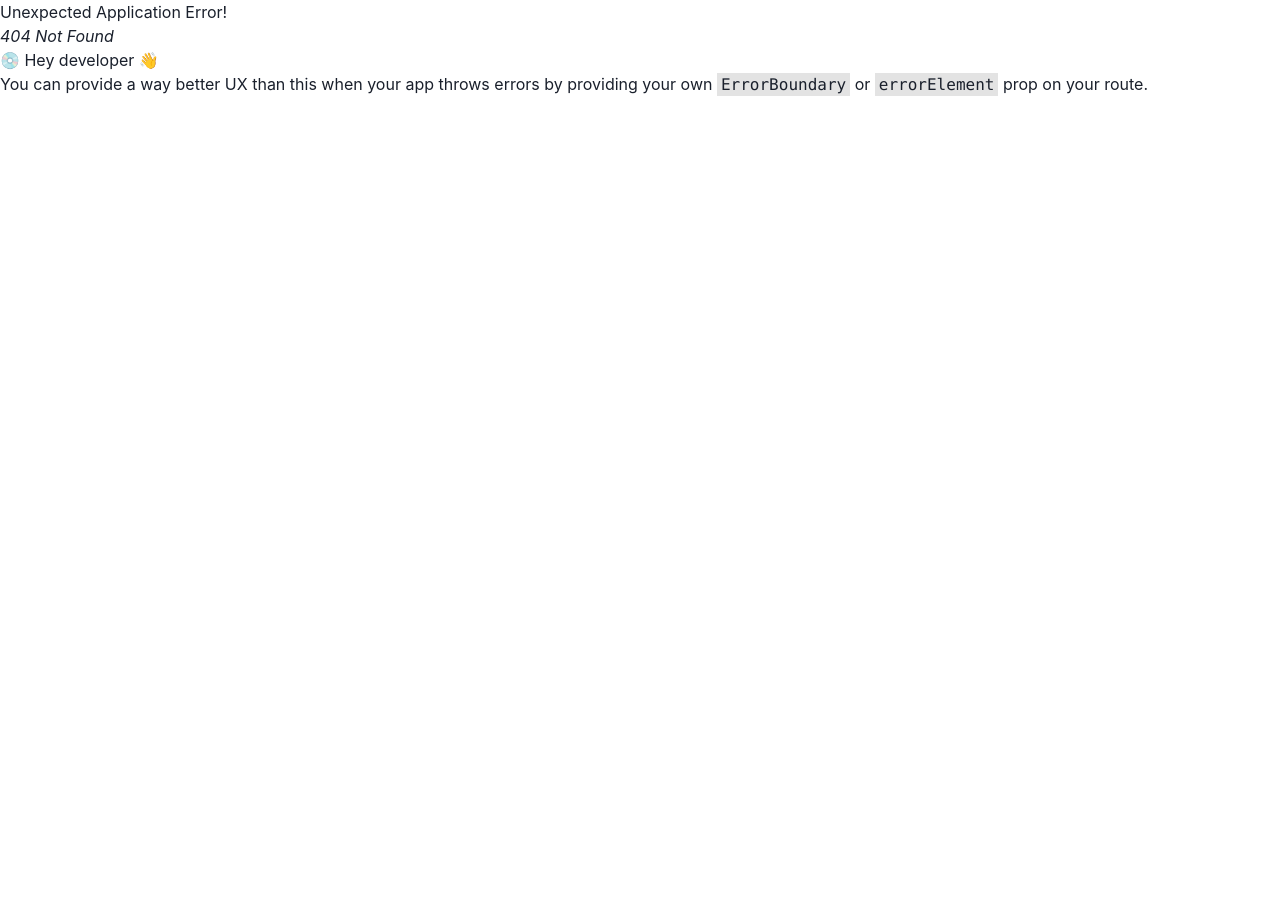
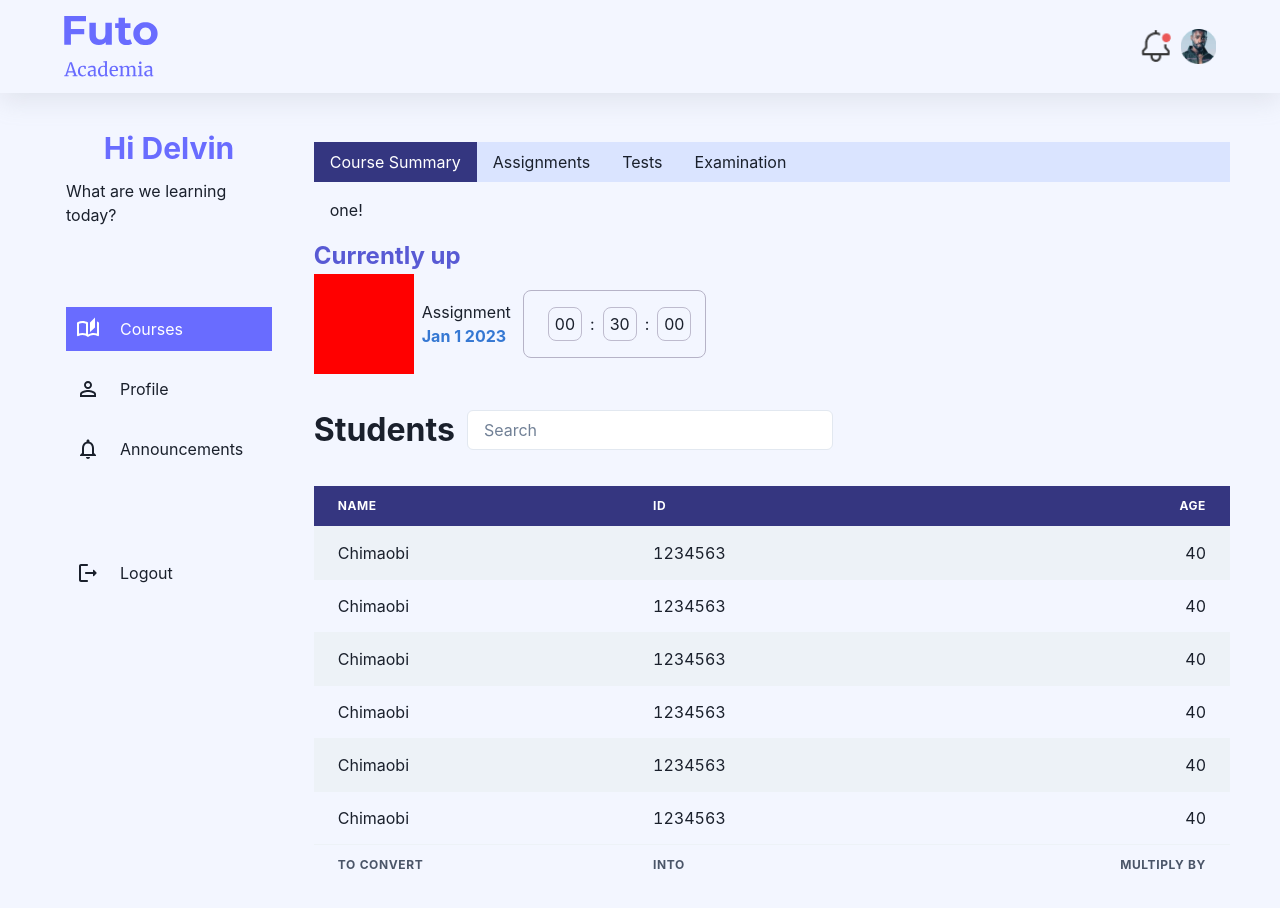
Before and after one commit to vicradon/futo-academia, a React (Vite) app: page /lecturer/courses/1 in a window 1280 px wide. Before the commit this address had no page. Shown: the top 908 px of the page. Before the commit the page ends 800 px from the top, so only its background shows below. Built offline with nearby package versions, Linux system fonts and the light colour scheme.

Commit message:
chore: my own main changes

```diff
--- a/package.json
+++ b/package.json
@@ -25,7 +25,9 @@
 		"framer-motion": "^10.12.16",
 		"react": "^18.2.0",
 		"react-dom": "^18.2.0",
-		"react-router-dom": "^6.12.1"
+		"react-icons": "^4.10.1",
+		"react-router-dom": "^6.12.1",
+		"react-spinners": "^0.13.8"
 	},
 	"devDependencies": {
 		"@types/node": "^20.4.8",
--- /dev/null
+++ b/src/components/Table.tsx
@@ -0,0 +1,106 @@
+import { Box, Table, Thead, Tbody, Tfoot, Tr, Th, Td, TableCaption, TableContainer, Flex, Text, Input } from "@chakra-ui/react";
+
+const AppTable = () => {
+	const headers = [
+		{
+			title: "Name",
+			key: "name",
+			align: "left",
+		},
+		{
+			title: "ID",
+			key: "id",
+			align: "left",
+		},
+		{
+			title: "Age",
+			key: "age",
+			align: "right",
+		},
+	];
+
+	const body = [
+		{
+			name: "Chimaobi",
+			id: "1234563",
+			age: "40",
+		},
+		{
+			name: "Chimaobi",
+			id: "1234563",
+			age: "40",
+		},
+		{
+			name: "Chimaobi",
+			id: "1234563",
+			age: "40",
+		},
+		{
+			name: "Chimaobi",
+			id: "1234563",
+			age: "40",
+		},
+		{
+			name: "Chimaobi",
+			id: "1234563",
+			age: "40",
+		},
+		{
+			name: "Chimaobi",
+			id: "1234563",
+			age: "40",
+		},
+	];
+	return (
+		<Box>
+			<Flex alignItems="center" my={8}>
+				<Text fontSize="32px" fontWeight="bold">
+					Students
+				</Text>
+				<Input placeholder="Search" ml={3} width="40%" bgColor="#fff" />
+			</Flex>
+			<TableContainer mx="auto" mt={6}>
+				<Table variant="striped">
+					<Thead bgColor="brand.800" textColor="white">
+						<Tr>
+							{headers.map((header) => (
+								<Th
+									sx={{
+										color: "#fff",
+										textAlign: header?.align,
+									}}
+								>
+									{header.title}
+								</Th>
+							))}
+						</Tr>
+					</Thead>
+					<Tbody>
+						{body?.map((data: any) => (
+							<Tr>
+								{headers.map(({ key, align }: any) => (
+									<Td
+										sx={{
+											textAlign: align,
+										}}
+									>
+										{data?.[key]}
+									</Td>
+								))}
+							</Tr>
+						))}
+					</Tbody>
+					<Tfoot>
+						<Tr>
+							<Th>To convert</Th>
+							<Th>into</Th>
+							<Th isNumeric>multiply by</Th>
+						</Tr>
+					</Tfoot>
+				</Table>
+			</TableContainer>
+		</Box>
+	);
+};
+
+export default AppTable;
--- /dev/null
+++ b/src/components/TimerBox.tsx
@@ -0,0 +1,22 @@
+import { Box, Flex, Text } from "@chakra-ui/react";
+
+export default function TimerBox() {
+	return (
+		<Box
+			sx={{
+				border: "1px solid #B6B3C7",
+			}}
+			borderRadius="8px"
+			p={4}
+			my={2}
+			width="20%"
+		>
+			<Flex alignItems="center" justifyContent="space-around">
+				<Box sx={{ border: "1px solid #BEBBCE", p: "4px 6px", mx: 2, borderRadius: "8px" }}>00</Box> <Text>:</Text>{" "}
+				<Box sx={{ border: "1px solid #BEBBCE", p: "4px 6px", mx: 2, borderRadius: "8px" }}>30</Box>
+				<Text>:</Text>
+				<Box sx={{ border: "1px solid #BEBBCE", p: "4px 6px", mx: 2, borderRadius: "8px" }}>00</Box>
+			</Flex>
+		</Box>
+	);
+}
--- a/src/hooks/useLogin.ts
+++ b/src/hooks/useLogin.ts
@@ -14,6 +14,8 @@ function useLogin() {
 
 				const res = await http.post("/login", formData);
 
+				console.log("ress", res);
+
 				localStorage.setItem("token", res.data.access_token);
 
 				navigate("/lecturer/courses");
@@ -21,6 +23,8 @@ function useLogin() {
 				return error;
 			}
 		},
+		onSuccess: (data) => console.log("Login data", data),
+		onError: (err) => console.log("Data error", err),
 	});
 }
 
--- /dev/null
+++ b/src/layout/AdminLayout.tsx
@@ -0,0 +1,20 @@
+import { ReactNode } from "react";
+
+import { Image, Text, Flex, Button, Box, Grid, Container } from "@chakra-ui/react";
+import { useState } from "react";
+import Sidebar from "./Sidebar";
+import Navbar from "../components/Navbar";
+
+export default function AdminLayout({ children }: { children: ReactNode }) {
+	return (
+		<Box bg={"#F3F6FF"} minH={"100vh"}>
+			<Navbar bgColor="#F3F6FF" />
+			<Flex gap={"2vw"} paddingTop={"110px"}>
+				<Sidebar />
+				<Box my={8} sx={{ marginRight: "50px", width: "100%" }}>
+					{children}
+				</Box>
+			</Flex>
+		</Box>
+	);
+}
--- a/src/layout/Sidebar.tsx
+++ b/src/layout/Sidebar.tsx
@@ -18,7 +18,10 @@ const Sidebar = () => {
 	const navigate = useNavigate();
 	const handleLogout = () => {
 		sessionStorage.clear();
-		navigate("/login");
+		localStorage.clear();
+
+		console.log(localStorage.getItem("token"));
+		navigate("/");
 	};
 
 	// update activeItem based on current location
@@ -27,7 +30,7 @@ const Sidebar = () => {
 			setActiveItem("profile");
 		} else if (location.pathname === "/announcement") {
 			setActiveItem("announcement");
-		} else if (location.pathname === "/lecturer/courses" || location.pathname.startsWith("/lecturer/courses")) {
+		} else if (location.pathname === "/lecturer/courses" || location.pathname.includes("courses") || location.pathname.startsWith("/lecturer/courses")) {
 			setActiveItem("courses");
 		}
 	}, [location]);
--- a/src/main.tsx
+++ b/src/main.tsx
@@ -8,6 +8,7 @@ import StudentHome from "./pages/student/StudentHome";
 import Courses from "./pages/lecturer/Courses";
 import UploadCourse from "./pages/lecturer/UploadCourse";
 import { QueryClient, QueryClientProvider } from "@tanstack/react-query";
+import ViewCourse from "./pages/ViewCourse";
 
 const colors = {
 	brand: {
@@ -99,6 +100,10 @@ const router = createBrowserRouter([
 		path: "/lecturer/courses-upload",
 		element: <UploadCourse />,
 	},
+	{
+		path: "/lecturer/courses/:id",
+		element: <ViewCourse />,
+	},
 ]);
 
 const queryClient = new QueryClient();
--- a/src/pages/Home/LoginModal.tsx
+++ b/src/pages/Home/LoginModal.tsx
@@ -55,7 +55,7 @@ export default function LoginModal() {
 									}}
 								/>
 
-								<Button my={8} w={"60%"} colorScheme="brand" onClick={() => loginMutation.mutate(user)} size={"lg"}>
+								<Button my={8} w={"60%"} colorScheme="brand" isLoading={loginMutation.isLoading} onClick={() => loginMutation.mutate(user)} size={"lg"}>
 									Continue
 								</Button>
 
--- /dev/null
+++ b/src/pages/ViewCourse.tsx
@@ -0,0 +1,65 @@
+import AppTable from "../components/Table";
+import { Box, Tab, TabList, TabPanels, TabPanel, Tabs, Text, Flex } from "@chakra-ui/react";
+import StudentDashboardLayout from "../layout/StudentDashboardLayout";
+import AdminLayout from "../layout/AdminLayout";
+import TimerBox from "../components/TimerBox";
+
+export default function ViewCourse() {
+	const tabData = [
+		{
+			name: "Course Summary",
+		},
+		{
+			name: "Assignments",
+		},
+		{
+			name: "Tests",
+		},
+		{
+			name: "Examination",
+		},
+	];
+	return (
+		<>
+			<AdminLayout>
+				<Box>
+					<Tabs variant="unstyled">
+						<TabList bgColor="#DAE4FF">
+							{tabData?.map((x) => (
+								<Tab _selected={{ color: "white", bg: "#343680" }}>{x?.name}</Tab>
+							))}
+						</TabList>
+						<TabPanels>
+							<TabPanel>
+								<p>one!</p>
+							</TabPanel>
+							<TabPanel>
+								<p>two!</p>
+							</TabPanel>
+						</TabPanels>
+					</Tabs>
+				</Box>
+				<Box>
+					<Text fontSize="24px" color="#585AD4" fontWeight="bold">
+						Currently up
+					</Text>
+
+					<Flex alignItems="center">
+						<Box width="100px" height="100px" bgColor="red"></Box>
+						<Flex direction="column" ml={2} justifyContent="space-around" mr={3}>
+							<Box>Assignment</Box>
+							<Box>
+								<Text color="#3578D3" fontWeight="bold">
+									Jan 1 2023
+								</Text>
+							</Box>
+						</Flex>
+
+						<TimerBox />
+					</Flex>
+				</Box>
+				<AppTable></AppTable>
+			</AdminLayout>
+		</>
+	);
+}
--- a/src/pages/lecturer/Courses.tsx
+++ b/src/pages/lecturer/Courses.tsx
@@ -1,72 +1,23 @@
 import { Image, Text, Flex, Button, Box, Grid, Container } from "@chakra-ui/react";
 import { useState } from "react";
+import { useNavigate } from "react-router-dom";
 import Navbar from "../../components/Navbar";
 import Sidebar from "../../layout/Sidebar";
-import BiologyImage from "../../assets/images/biology.png";
-import PhysicsImage from "../../assets/images/physics.png";
-import EnglishImage from "../../assets/images/english.png";
-import HumanitiesImage from "../../assets/images/humanities.png";
-import MathematicsImage from "../../assets/images/mathematics.png";
-import SocialSciencesImage from "../../assets/images/socialsciences.png";
-import WorkshopImage from "../../assets/images/workshop.png";
+
 import AddCourse from "../../components/AddCourse";
+import { useQuery } from "@tanstack/react-query";
+import http from "../../utils/http";
 
 export default function Courses() {
-	const harmattanSemesterCourses = [
-		{
-			title: "Use of English",
-			course_code: "GST 101",
-			image_url: EnglishImage,
-		},
-		{
-			title: "Biology",
-			course_code: "BIO 101",
-			image_url: BiologyImage,
-		},
-		{
-			title: "General Physics",
-			course_code: "PHY 101",
-			image_url: PhysicsImage,
-		},
-		{
-			title: "Humanities",
-			course_code: "GST 103",
-			image_url: HumanitiesImage,
-		},
-		{
-			title: "Mathematics",
-			course_code: "MTH 101",
-			image_url: MathematicsImage,
-		},
-	];
+	const [semester, setSemester] = useState(1);
+	const navigate = useNavigate();
 
-	const rainSemesterCourses = [
-		{
-			title: "General Physics",
-			course_code: "PHY 102",
-			image_url: PhysicsImage,
-		},
-		{
-			title: "Use of English II",
-			course_code: "GST 102",
-			image_url: EnglishImage,
-		},
-		{
-			title: "Social Sciences I",
-			course_code: "GST 108",
-			image_url: SocialSciencesImage,
-		},
-		{
-			title: "Workshop Practice II",
-			course_code: "ENG 102",
-			image_url: WorkshopImage,
-		},
-		{
-			title: "Mathematics II",
-			course_code: "MTH 102",
-			image_url: MathematicsImage,
-		},
-	];
+	const { data } = useQuery({
+		queryKey: ["getCourse", semester],
+		queryFn: () => http.get(`/courses/enrollments?semester=${semester}`).then((r) => r.data),
+		onSuccess: (data: any) => console.log("Query Successful", data),
+		onError: (err) => console.log("error", err),
+	});
 
 	const [showHarmattan, setShowHarmattan] = useState(true);
 	const handleSemesterToggle = () => {
@@ -80,19 +31,34 @@ export default function Courses() {
 				<Box my={8} sx={{ marginRight: "50px" }}>
 					<Container maxW={"73vw"}>
 						<Flex my={8} justifyContent={"center"}>
-							<Button width={"200px"} variant={showHarmattan ? "solid" : "ghost"} colorScheme="blue" onClick={handleSemesterToggle}>
+							<Button
+								width={"200px"}
+								variant={showHarmattan ? "solid" : "ghost"}
+								colorScheme="blue"
+								onClick={() => {
+									setSemester(1);
+									handleSemesterToggle();
+								}}
+							>
 								Harmattan Semester
 							</Button>
-							<Button width={"150px"} variant={!showHarmattan ? "solid" : "ghost"} colorScheme="blue" onClick={handleSemesterToggle}>
+							<Button
+								width={"150px"}
+								variant={!showHarmattan ? "solid" : "ghost"}
+								colorScheme="blue"
+								onClick={() => {
+									setSemester(2);
+									handleSemesterToggle();
+								}}
+							>
 								Rain Semester
 							</Button>
 						</Flex>
 
 						<Grid justifyItems={"center"} rowGap={"3rem"} columnGap={"1.5rem"} templateColumns={{ base: "1fr", md: "1fr 1fr", lg: "1fr 1fr 1fr" }}>
-							{showHarmattan
-								? harmattanSemesterCourses.map((course) => (
+							{data?.map((course: any) => (
 								<Box width={{ base: "260px", sm: "310px" }} sx={{ background: "#fff" }}>
-											<Image height={"240px"} width={"100%"} backgroundSize="cover" src={course.image_url} alt={course.title} />
+									<Image height={"240px"} width={"100%"} backgroundSize="cover" src={course.course_photo_url} alt={course.title} />
 									<Box borderRadius={"  0.5rem 0.5rem"} shadow={"lg"} padding={"1rem"}>
 										<Box mb={6}>
 											<Text fontSize={"2xl"} mb={0} color={"brand.500"}>
@@ -100,23 +66,7 @@ export default function Courses() {
 											</Text>
 											<Text color={"brand.500"}>{course.course_code}</Text>
 										</Box>
-												<Button width={"100%"} colorScheme={"brand"}>
-													View Course
-												</Button>
-											</Box>
-										</Box>
-								  ))
-								: rainSemesterCourses.map((course) => (
-										<Box width={{ base: "260px", sm: "310px" }} sx={{ background: "#fff" }}>
-											<Image height={"300px"} backgroundSize="cover" src={course.image_url} alt={course.title} />
-											<Box borderRadius={"0 0 0.5rem 0.5rem"} shadow={"lg"} padding={"1rem"}>
-												<Box mb={6}>
-													<Text fontSize={"2xl"} mb={0} color={"brand.500"}>
-														{course.title}
-													</Text>
-													<Text color={"brand.500"}>{course.course_code}</Text>
-												</Box>
-												<Button width={"100%"} colorScheme={"brand"}>
+										<Button width={"100%"} colorScheme={"brand"} onClick={() => navigate(`/lecturer/courses/${course?.course_code}`)}>
 											View Course
 										</Button>
 									</Box>
--- a/src/utils/http.ts
+++ b/src/utils/http.ts
@@ -1,11 +1,8 @@
 import axios from "axios";
 
-var token: any;
-var access_token: any;
-
-axios.defaults.headers.common["x-auth-token"] = `Bearer ${token}`;
+axios.defaults.headers.common["x-auth-token"] = `Bearer ${localStorage.getItem("token") ?? ""}`;
 axios.defaults.headers.common["Content-Type"] = "application/json";
-axios.defaults.headers.common["Authorization"] = `Bearer ${access_token}`;
+axios.defaults.headers.common["Authorization"] = `Bearer ${localStorage.getItem("token") ?? " "}`;
 
 const http = axios.create({
 	baseURL: "https://smart-school-chimaobi-1fc5a20bc992.herokuapp.com",
```
Also changed, not shown: src/components/Loaders.tsx (added, +12 -0 lines), 1 other file (tests, documents, lock files or other folders). Lines whose indentation alone changed are shown as unchanged.
